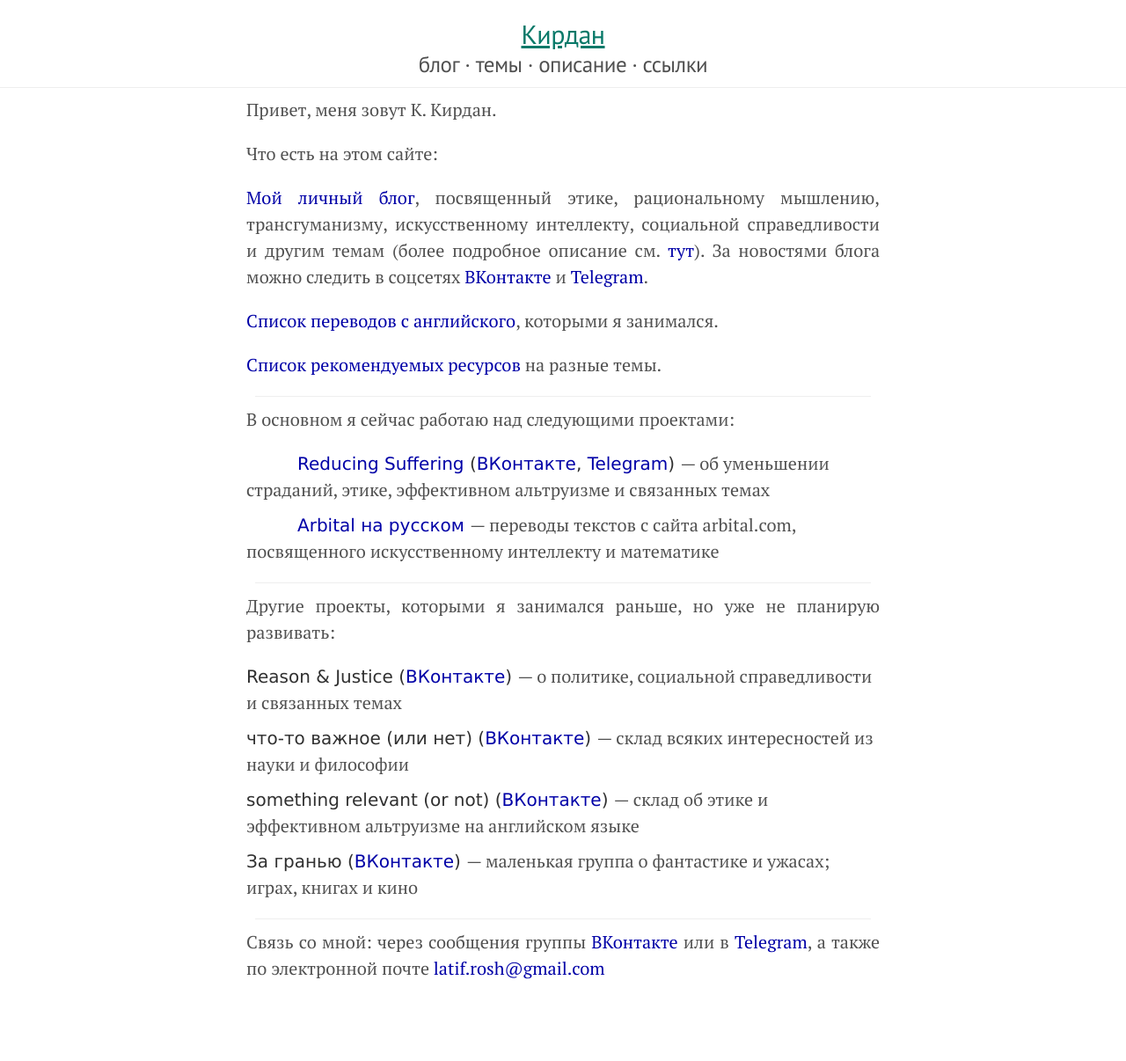
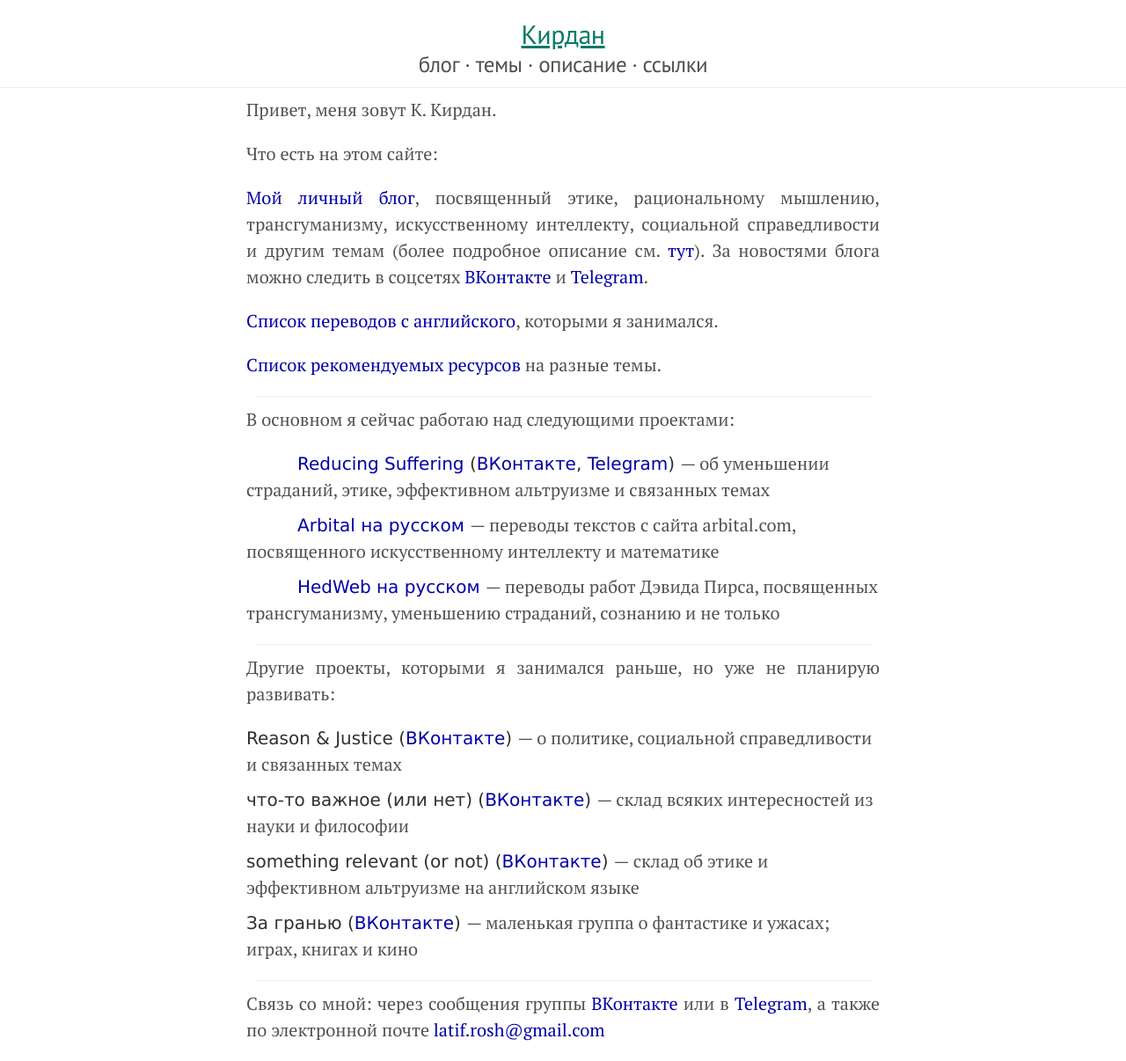
Before and after one commit to KKirdan/kkirdan.github.io, a Jekyll site: the page built from index.md, in a window 1280 px wide. Shown: the whole page at 88% size. Built offline with Jekyll 4.4.1, drawn with Linux system fonts in a browser that asks for light colours; before the commit the page ends 1136 px from its top, so only the background shows below that.

Commit message:
Update index.md

```diff
--- a/index.md
+++ b/index.md
@@ -22,6 +22,8 @@ nav_id: 0
 
 {% include project-entry.html title="Arbital на русском" url="https://arbital-ru.github.io/" text="переводы текстов с сайта arbital.com, посвященного искусственному интеллекту и математике" icon="https://arbital-ru.github.io/assets/images/favicon.ico" %}
 
+{% include project-entry.html title="HedWeb на русском" url="https://hedweb-ru.github.io/" text="переводы работ Дэвида Пирса, посвященных трансгуманизму, уменьшению страданий, сознанию и не только" icon="https://hedweb-ru.github.io/assets/images/favicon.ico" %}
+
 <hr style="margin: 10px">
 
 Другие проекты, которыми я занимался раньше, но уже не планирую развивать:
```
